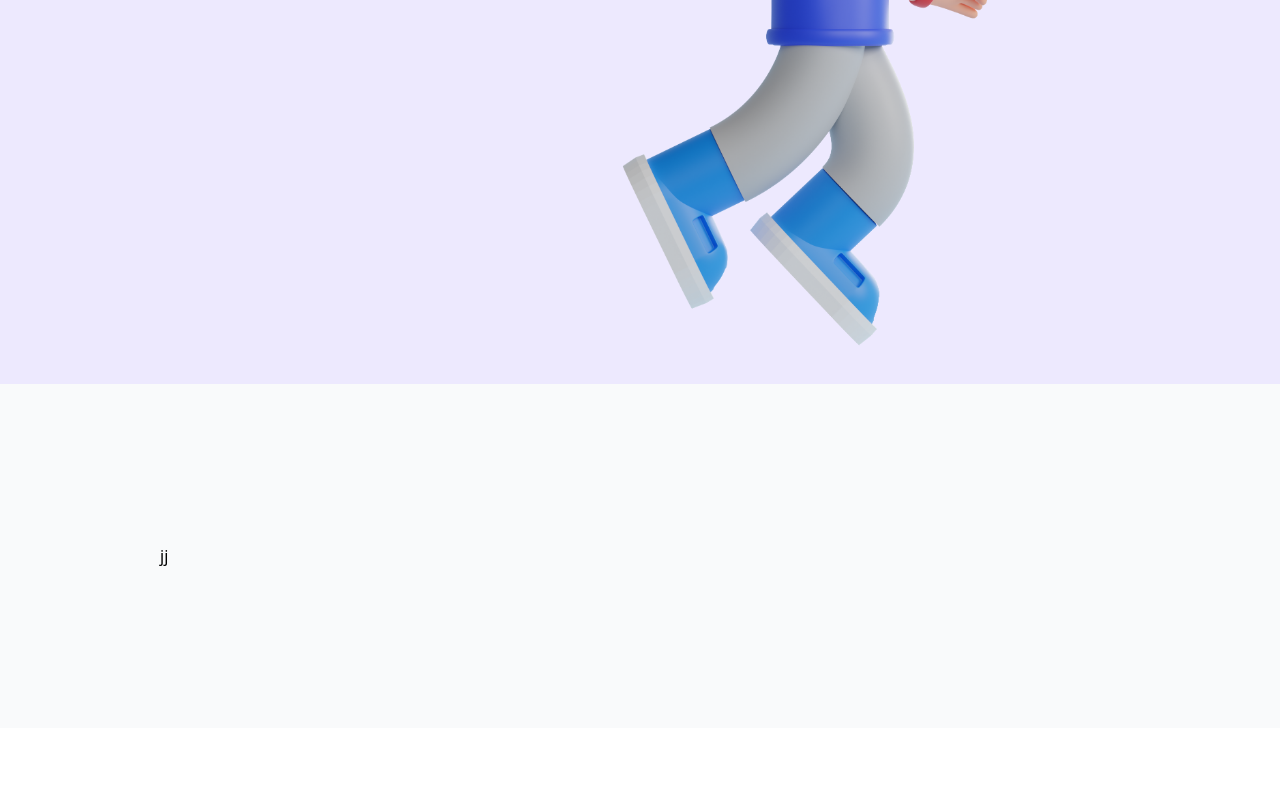
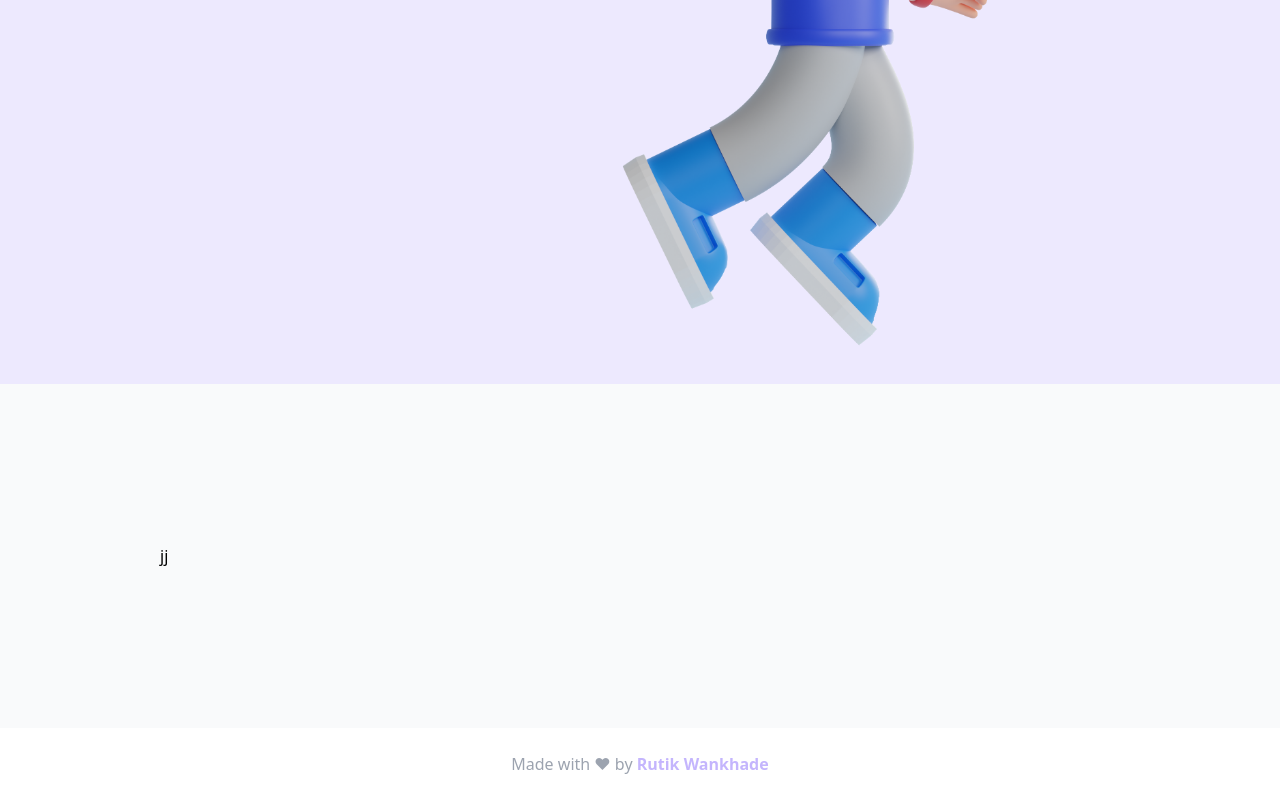
Before and after one commit to rutikwankhade/myhal, a React (Create React App) app: page / in a window 1280 px wide. Shown: the part 463-1263 px from the top of the page. Before the commit the page ends 1191 px from the top, so only its background shows below. Built offline with nearby package versions, Linux system fonts and the light colour scheme; no server answers; what tailwindcss-font-inter would draw is missing.

Commit message:
add footer

```diff
--- a/src/pages/Welcome.js
+++ b/src/pages/Welcome.js
@@ -1,6 +1,6 @@
 import React from 'react';
 import readingImg from '../assets/hero1.png'
-import {Link} from 'react-router-dom'
+import { Link } from 'react-router-dom'
 
 const Welcome = () => {
     return (
@@ -8,15 +8,21 @@ const Welcome = () => {
             <div className="p-4   flex flex-row justify-center">
                 <div className="mt-20 px-4 ml-10">
                     <h1 className="leading-loose mx-4 my-8  text-4xl font-bold font-inter text-gray-600  ">Celebrate your small <span className="text-indigo-400">wins</span><br /> and embrace <span className=" text-indigo-400">failures</span>.</h1>
-                 <Link to="/signup">
-                    <button className=" bg-gray-700 hover:bg-indigo-500 border-white border-2 text-white transform hover:scale-105 duration-300 ease-in-out rounded-lg p-2 px-6 text-2xl  ml-4 font-semibold">Get Started</button>
-                </Link>
+                    <Link to="/signup">
+                        <button className=" bg-gray-700 hover:bg-indigo-500 border-white border-2 text-white transform hover:scale-105 duration-300 ease-in-out rounded-lg p-2 px-6 text-2xl  ml-4 font-semibold">Get Started</button>
+                    </Link>
                 </div>
 
                 <img src={readingImg} alt="illustration" className="w-6/12 " />
             </div>
 
             <div className="bg-gray-50 p-40">jj</div>
+
+            <footer className="text-center bg-white p-6 ">
+                <span className="text-gray-400">
+                    Made with ❤ by <a href="https://rutikwankhade.dev" target="_blank" rel="noreferrer" className="text-purple-300 font-semibold">Rutik Wankhade</a>
+                </span>
+            </footer>
         </div>
     );
 }
```
